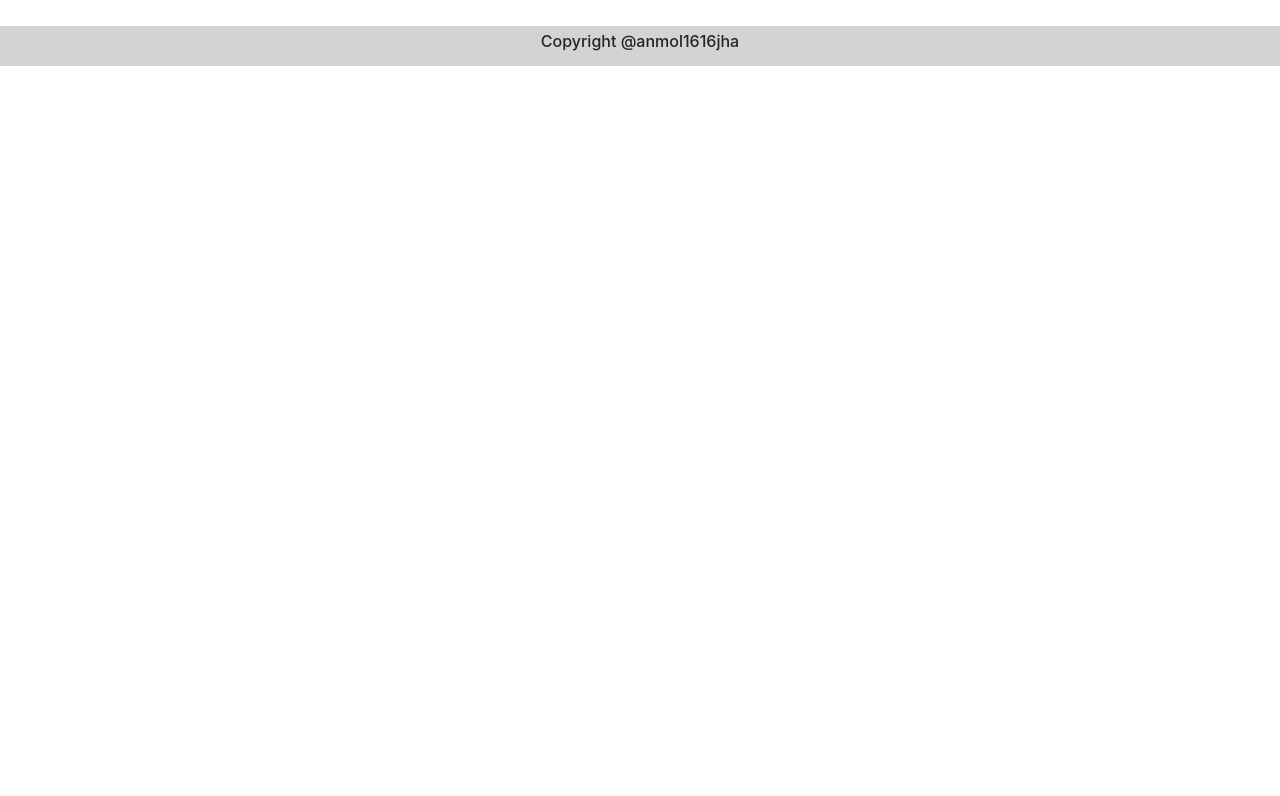
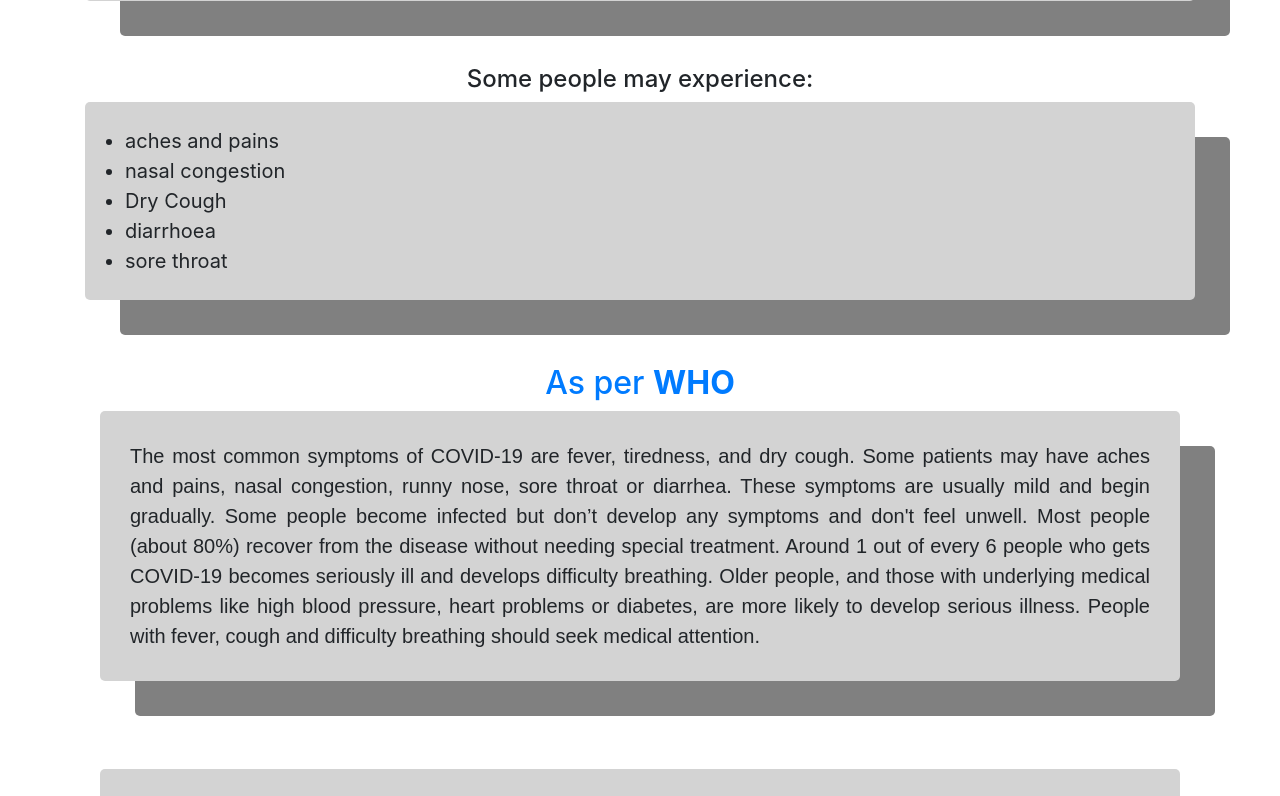
Before and after one commit to anmol1616jha/corona_tracker, a Django app: page /symptoms in a window 1280 px wide. Shown: the part 596-1392 px from the top of the page. Before the commit the page ends 662 px from the top, so only its background shows below. Run offline with Django 3.2, Linux system fonts and the light colour scheme; some libraries are stand-ins or nearby versions.

Commit message:
coronaTracker

```diff
--- /dev/null
+++ b/Corona_Tracker/corona/app/templates/app/news.html
@@ -0,0 +1,6 @@
+{% extends 'base.html' %}
+{% block content %}
+{% load static %}
+
+
+{% endblock content %}
--- a/Corona_Tracker/corona/app/templates/app/symptoms.html
+++ b/Corona_Tracker/corona/app/templates/app/symptoms.html
@@ -1,7 +1,71 @@
 {% extends 'base.html' %}
 {% block content %}
 
-<iframe width="420" height="345" src="https://www.youtube.com/watch?v=mOV1aBVYKGA&list=PL9S6xGsoqIBU2V6AZYGlJwZRAFJ3YDreb">
-</iframe>
+<div class="container">
+    <h1 class="text-center">Symptoms</h1><br>
+    <br><br><br><br>
+        <h4 class="text-center">Commom Symptoms</h4>
+        <ul><br>
+            <li>Fever</li>
+            <li>Tiredness</li>
+            <li>Dry Cough</li><br>
+        </ul>
+        <br><br>
+        <h4 class="text-center">Some people may experience:</h4>
+        <ul><br>
+            <li>aches and pains</li>
+            <li>nasal congestion</li>
+            <li>Dry Cough</li>
+            <li>diarrhoea</li>
+            <li>sore throat</li>
+            <br>
+        </ul>
+
+        <br><br>
+
+        <div class="col-sm-12">
+            <h2 class="text-center">
+                <a href= "https://www.who.int/health-topics/coronavirus#tab=tab_3">As per <b>WHO</b></a>
+            </h2>
+            <p>
+                The most common symptoms of COVID-19 are fever, tiredness, and dry cough.
+                Some patients may have aches and pains, nasal congestion, runny nose, sore throat or diarrhea.
+                These symptoms are usually mild and begin gradually.
+                Some people become infected but don’t develop any symptoms and don't feel unwell.
+                Most people (about 80%) recover from the disease without needing special treatment.
+                Around 1 out of every 6 people who gets COVID-19 becomes seriously ill and develops
+                difficulty breathing.
+                Older people, and those with underlying medical problems like high blood pressure, heart problems or diabetes,
+                are more likely to develop serious illness.
+                People with fever, cough and difficulty breathing should seek medical attention.
+            </p>
+            <br><br><br>
+        </div>
+
+        <div class="col-sm-12">
+
+            <p><iframe width="100%" height="500px"
+            src="https://www.youtube.com/embed/videoseries?list=PL9S6xGsoqIBU2V6AZYGlJwZRAFJ3YDreb"
+            frameborder="0" allow="autoplay; encrypted-media" allowfullscreen>
+            </iframe></p>
+
+</div>
+
+<style>
+    .container ul>li{
+    font-size:20px;
+}
+.container p{
+    font-family: sans-serif;
+    font-size:20px;
+    padding:30px;
+    text-align:justify;
+}
+.container ul, .container p{
+    background-color: lightgray ;
+    box-shadow: 35px 35px grey;
+    border-radius:5px;
+}
+</style>
 
 {% endblock content %}
--- a/Corona_Tracker/corona/app/views.py
+++ b/Corona_Tracker/corona/app/views.py
@@ -67,3 +67,9 @@ def countryInfo(request):
 
 def symptoms(request):
     return render(request, 'app/symptoms.html')
+
+def prevention(request):
+    return render(request, 'app/prevention.html')
+
+def news(request):
+    return render(request, 'app/news.html')
--- a/Corona_Tracker/corona/corona/settings.py
+++ b/Corona_Tracker/corona/corona/settings.py
@@ -120,6 +120,5 @@ USE_TZ = True
 
 STATIC_URL = '/static/'
 STATICFILES_DIRS = [
-    os.path.join(BASE_DIR, 'static')
-]
+    os.path.join(BASE_DIR, 'static')]
 STATIC_ROOT = os.path.join(BASE_DIR, 'assets')
--- a/Corona_Tracker/corona/corona/urls.py
+++ b/Corona_Tracker/corona/corona/urls.py
@@ -22,5 +22,7 @@ urlpatterns = [
     path('admin/', admin.site.urls),
     path('home',home, name='home'),
     path('symptoms',symptoms, name='symptoms'),
+    path('prevention',prevention, name='prevention'),
+    path('news',news, name='news'),
     path('countryInfo',countryInfo, name='countryInfo')
 ]
--- a/Corona_Tracker/corona/templates/base.html
+++ b/Corona_Tracker/corona/templates/base.html
@@ -43,6 +43,7 @@
             display: flex;
             align-items: center;
             justify-content: center;
+            width: 100%;
         }
 
 
@@ -64,9 +65,9 @@
         <div class="navbar-collapse collapse" id="menu-button">
         <ul class="navbar-nav ml-auto">
           <li class="nav-item"><a class="nav-link na" href="{% url 'home' %}">Home</a></li>
-          <li class="nav-item"><a class="nav-link na" href= "{% url 'home' %}" >Symptoms</a></li>
-          <li class="nav-item"><a class="nav-link na" href="{% url 'home' %}">Prevention</a></li>
-          <li class="nav-item"><a class="nav-link na" href="{% url 'home' %}">Contact</a></li>
+          <li class="nav-item"><a class="nav-link na" href= "{% url 'symptoms' %}" >Symptoms</a></li>
+          <li class="nav-item"><a class="nav-link na" href="{% url 'prevention' %}">Precaution</a></li>
+
         </ul>
         </div>
       </nav>
```
Also changed, not shown: Corona_Tracker/corona/app/templates/app/prevention.html (added, +93 -0 lines), Corona_Tracker/corona/assets/virus.svg (added), Corona_Tracker/corona/static/five.gif (added).
